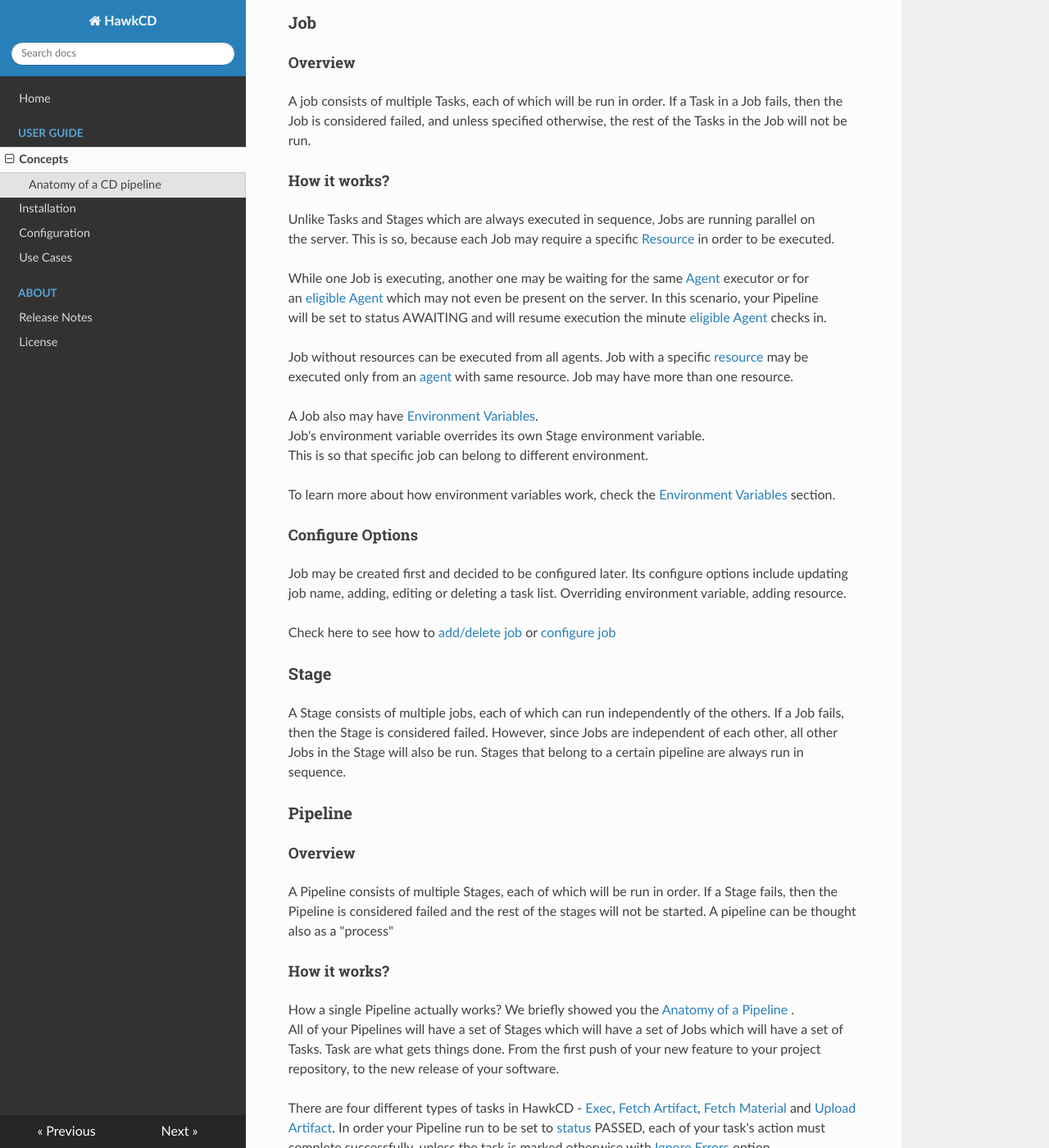
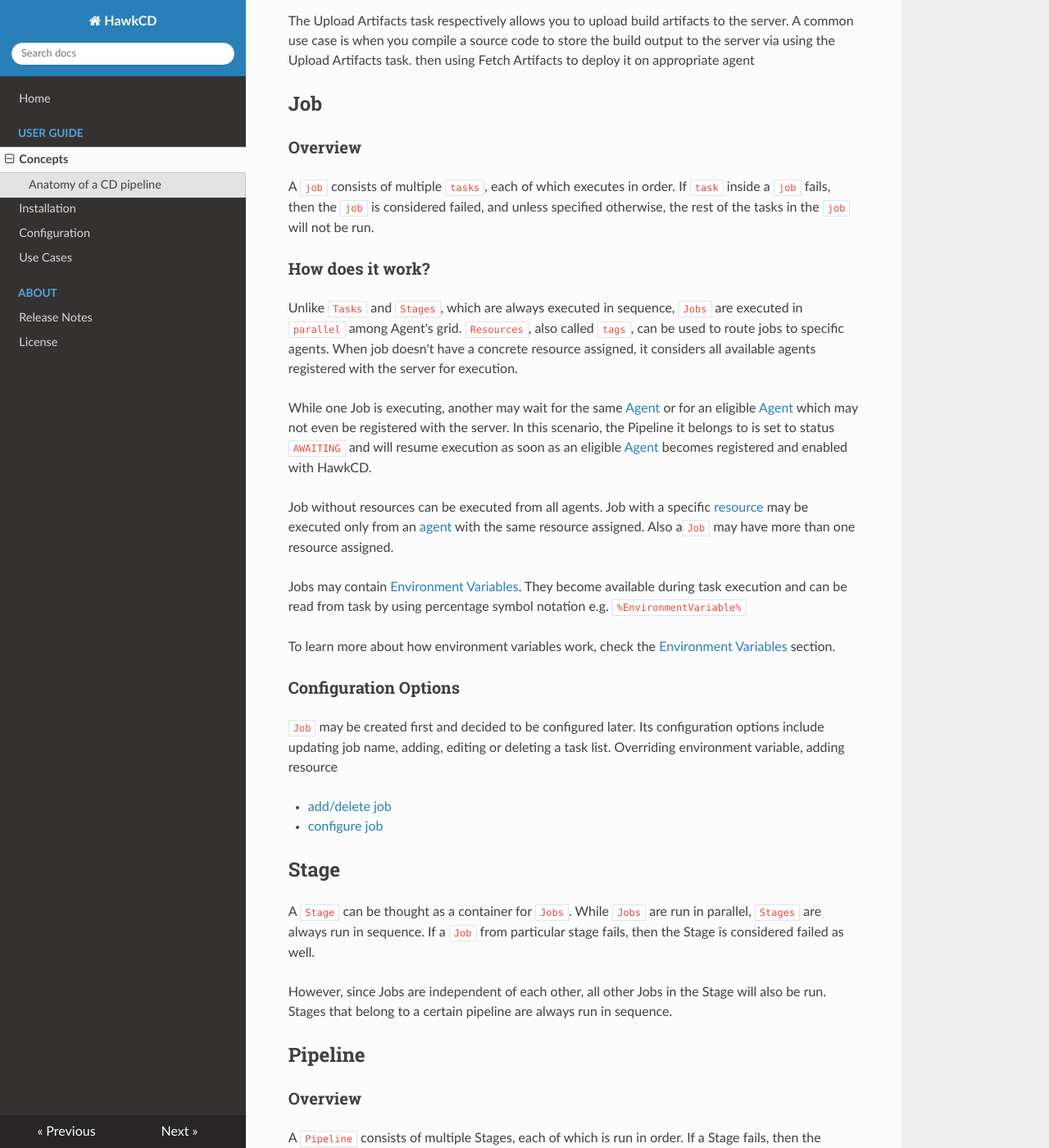
Before and after one commit to rndsolutions/docs.hawkcd.io, an MkDocs documentation site: the page built from docs/concepts/index.md, in a window 1280 px wide and 1400 px high, scrolled down 3706 px. Shown: the whole window at 82% size. Built offline with MkDocs 1.6.1, drawn with Linux system fonts in a browser that asks for light colours; nearby versions of some CDN libraries; old or Windows-style settings are respelled for this version of MkDocs; some of the changed text lies outside the part shown.

Commit message:
updated concept documentation

```diff
--- a/docs/concepts/index.md
+++ b/docs/concepts/index.md
@@ -1,3 +1,4 @@
+
 Continuous Delivery Overview
 ==============================
 Continuous Delivery (CD) approach to shipping software has been around for few years now, implemented in teams allows them to produce software in rapid cycles, ensuring that the software can be reliably released at any time. It aims at building, testing, and releasing software faster and more frequently. The approach helps reduce the cost, time, and risk of delivering changes by allowing for more incremental updates to applications in production. HawkCD helps teams to adopt CD practices in the SDLC (Software Development Lifecycle) by giving them the freedom to create CD Pipelines to model their release processes.
@@ -17,23 +18,20 @@ Server Objects & Concepts
 =========================
 The following section represents a deep dive into the HawkCD Server concepts, components and objects.
 
-Tasks
------
-
 A task is an action that is performed on a server/machine or inside container where HawkCD agent is installed. HawkCD offers 4 types of tasks
 
-Exec Task
+Exec
 --------------
 ### Overview
 
 The "Exec" task is the most universal type of tasks HawkCD offers. It allows you to do just anything you can think of on a given server where the task is executed on. You can run script, e.g. PowerShell, Shell, execute commands etc.
 
-### How it works?
+### How does it work?
 The exec task contains the following attributes: ``Command``, ``Arguments`` and ``Working Dir``.
 
-* ``Command`` - the command you want to run, usually for Linux -``/bin/bash``, for Windows ``cmd``
-* ``Arguments`` - the arguments you want to pass to the executable e.g. Linux - ``-c cp -r dir dir1`` , Windows ``/c echo %PAHT%``
-* ``Working Dir `` - the directory you want the process to be run in
+* ``Command`` - executable name to run, usually for Linux -``/bin/bash``, for Windows ``cmd``
+* ``Arguments`` - arguments to be passed to the executable e.g. Linux - ``-c cp -r dir dir1`` , Windows ``/c echo %PAHT%``
+* ``Working Dir `` - the directory, the process to be run in
 
 Example commands:
 
@@ -68,92 +66,96 @@ The ``Exec Task`` provides two configuration options:
  If the option ``Failed`` is chosen it will be run only in case the previous task is marked as ``Failed``.
  A task set to ``Any`` will always run, regardless of previous task status (``Passed`` | ``Failed``).
 
- ``Ignore Errors`` - Ignore errors, if there are any, and sets task status to ``Passed``.
+ ``Ignore Errors`` - Ignore errors, if there are any, sets task status to ``Passed``.
 
  <div class="admonition warning">
  <p class="admonition-title">WARNING</p>
  <p>
- Be aware that [Task](#task) marked with *FAILED* will run only if there is failed [Task](#task) in the same [Job](#job) pile.
+ Be aware that [Task](#task) marked with *FAILED* will run only in case the previous task exits with failed code.
  </p>
  </div>
 
+### Exec Tasks Scenarios
+
+* [Add ](/configuration/#add-delete-exec-task)
+* [Delete ](/configuration/#delete-exec-task)
+* [Configure](/configuration/#configure-exec-task)
 
 
+Fetch Material
+---------------
 
-The "Exec" task is the most universal type of tasks, it allows you to do just anything you can think of on a given server where the task is executed on. You can run script, e.g. PowerShell, Shell, execute commands etc.
->>>>>>> 2e2b3f6d8ebc535e0500de9c2b8b9a706e35ec97
+###Overview
+
+The ``Fetch Material`` task allows you to fetch already defined materials with the system. At the moment ``HawkCD`` supports only materials of type ``git`` meaning that you can define and fetch materials of type git only as input to your pipelines. Future versions it may support other types e.g. ``TFVC``, ``SVN`` etc. A common use case is when you need to build your source code but before doing it you need to fetch it on an agent first.
+
+### How does it work?
+
+### Configuration Options
 
 
- >See [here](/configuration/#add-delete-exec-task) how to add *Exec Task*,
- [Delete Exec Task](/configuration/#delete-exec-task) or [Configure Exec Task](/configuration/#configure-exec-task) to configure it.
+Fetch artifacts
+---------------
+
+### Overview
+The ``Fetch Artifacts`` task allows users to download artifacts from the server repository into a ``HawkCD`` agent sandbox.
+
+### How does it work?
+
+### Configuration options
 
 
-
-
-#### Fetch Material
-
-The Fetch Material task allows you to fetch already defined materials w/ the system. A common use case is when you need to build your source code but before doing it you need to fetch it on the agent, so you would arrange your job task like this:
-
-
-![Screenshot](../img/fetch_material_task.png)
-
-
-#### Fetch artifacts
-
-The Fetch Artifacts tasks allows users to carry on artifacts - build output, tests results to various stages
-
-#### Upload Artifacts
+Upload Artifacts
+-----------------
 
 The Upload Artifacts task respectively allows you to upload build artifacts to the server. A common use case is when you compile a source code to store the build output to the server via using the Upload Artifacts task. then using Fetch Artifacts to deploy it on appropriate agent
 
-### Job
+Job
+-----
 
-#### Overview
+### Overview
 
-A job consists of multiple Tasks, each of which will be run in order. If a Task in a Job fails, then the Job is considered failed, and unless specified otherwise, the rest of the Tasks in the Job will not be run.
+A ``job`` consists of multiple ``tasks``, each of which executes in order. If ``task`` inside a ``job`` fails, then the ``job`` is considered failed, and unless specified otherwise, the rest of the tasks in the ``job`` will not be run.
 
-#### How it works?
+### How does it work?
 
-Unlike Tasks and Stages which are always executed in sequence, Jobs are running parallel on<br /> the server.
-This is so, because each Job may require a specific [Resource](#resource) in order to be executed. <br /> <br />
-While one Job is executing, another one may be waiting for the same [Agent](#agent) executor or for <br />
-an [eligible Agent](#agent) which may not even be present on the server. In this scenario, your Pipeline <br />
-will be set to status AWAITING and will resume execution the minute [eligible Agent](#agent) checks in.
-<br /> <br />
-Job without resources can be executed from all agents.  Job with a specific
-[resource](#resource) may be executed only from an [agent](#agent) with same resource.
-Job may have more than one resource. <br />
+Unlike ``Tasks`` and ``Stages``, which are always executed in sequence, ``Jobs`` are executed in ``parallel`` among Agent's grid.
+``Resources``, also called ``tags``, can be used to route jobs to specific agents. When job doesn't have a concrete resource assigned, it considers all available agents registered with the server for execution.
 
-A Job also may have [Environment Variables](#environment-variables).<br />
-Job's environment variable overrides its own Stage environment variable. <br />
-This is so that specific job can belong to different environment. <br /> <br />
+While one Job is executing, another may wait for the same [Agent](#agent) or for an eligible [Agent](#agent) which may not even be registered with the server. In this scenario, the Pipeline it belongs to is set to status ``AWAITING`` and will resume execution as soon as an eligible [Agent](#agent) becomes registered and enabled with HawkCD.
+
+Job without resources can be executed from all agents. Job with a specific
+[resource](#resource) may be executed only from an [agent](#agent) with the same resource assigned. Also a``Job`` may have more than one resource assigned.
+
+Jobs may contain [Environment Variables](#environment-variables). They become available during task execution and can be read from task by using percentage symbol notation e.g. ``%EnvironmentVariable%``
+
 To learn more about  how environment variables work, check the [Environment Variables](#environment-variables) section.
 
+### Configuration Options
+``Job`` may be created first and decided to be configured later. Its configuration options include updating job name, adding, editing or deleting a task list.
+Overriding environment variable, adding resource
 
+* [add/delete job](/configuration/#add-delete-job)
+* [configure job](/configuration/#configure-job)
 
-#### Configure Options
-Job may be created first and decided to be configured later. Its configure options include updating job name, adding, editing or deleting a task list.
-Overriding environment variable, adding resource. <br /> <br />
-Check here to see how to [add/delete job](/configuration/#add-delete-job) or [configure job](/configuration/#configure-job)
+Stage
+-------
+A ``Stage`` can be thought as a container for ``Jobs``. While ``Jobs`` are run in parallel, ``Stages`` are always run in sequence. If a ``Job`` from particular stage fails, then the Stage is considered failed as well.
 
+However, since Jobs are independent of each other, all other Jobs in the Stage will also be run. Stages that belong to a certain pipeline are always run in sequence.
 
+Pipeline
+---------
 
+### Overview
+A ``Pipeline`` consists of multiple Stages, each of which is run in order. If a Stage fails, then the Pipeline is considered failed and the rest of the stages will not be run. The ``Pipeline`` server object allows crafting the entire application release process
 
-### Stage
+###How does it work?
 
-A Stage consists of multiple jobs, each of which can run independently of the others. If a Job fails, then the Stage is considered failed. However, since Jobs are independent of each other, all other Jobs in the Stage will also be run. Stages that belong to a certain pipeline are always run in sequence.
+We briefly showed you the <a href="#anatomy-of-a-cd-pipeline"> Anatomy of a Pipeline </a>.<br />
+All of your Pipelines will have a set of Stages which will have a set of Jobs which will have a set of Tasks. Task are what gets things done.
 
-### Pipeline
-
-#### Overview
-A Pipeline consists of multiple Stages, each of which will be run in order. If a Stage fails, then the Pipeline is considered failed and the rest of the stages will not be started. A pipeline can be thought also as a "process"
-
-#### How it works?
-
-How a single Pipeline actually works? We briefly showed you the <a href="#anatomy-of-a-cd-pipeline"> Anatomy of a Pipeline </a>.<br />
-All of your Pipelines will have a set of Stages  which will have a set of Jobs which will have a set of Tasks. Task are what gets things done.
-From the first push of your new feature to your project repository, to the new release of your software. <br /> <br />
-There are four different types of tasks in HawkCD - <a href="#">Exec</a>,<a href="#"> Fetch Artifact</a>, <a href="#">Fetch Material</a> and <a href="#">Upload Artifact</a>. In order your Pipeline run to be set to
+There are four different types of tasks in ``HawkCD`` - <a href="#">Exec</a>,<a href="#"> Fetch Artifact</a>, <a href="#">Fetch Material</a> and <a href="#">Upload Artifact</a>. In order your Pipeline run to be set to
 <a href="#statuses">status </a> PASSED, each of your task's action must complete successfully, unless the task is marked otherwise with <a href="#"> Ignore Errors</a> option. <br />
 
 If all tasks in a certain Job complete successfully, the Job will be set to PASSED, all jobs must be with status PASSED for a Stage to pass. All Stages must pass for your Pipeline
@@ -167,7 +169,7 @@ The Pipeline will be set to FAILED.
 </p>
 </div>
 
-#### Configure Options
+### Configuration Options
 In HawkCD you can manage your Pipeline very easily.<br /><br />
 You can <a href="/configuration/#configure-pipeline">update pipeline name</a> or select <a href="#automatic-pipeline-scheduling"> Automatic pipeline scheduling</a>. You can <a href="#"> add Stage </a>, <a href="#"> add Job </a> or <a href="#">
 add Task </a> to already created Pipeline. Delete each one of them is also pretty straightforward, with just one click. Each Pipeline, Stage, Job or Task can be configured in details.<br /> <br />
@@ -186,19 +188,22 @@ Here is a list of options you can do. <br />
 
 <br />
 
-### Pipeline Groups
+Pipeline Groups
+---------------
 
 #### Overview
 #### How it works?
-#### Configure
+#### Configuration Options
 
-### Materials
+Materials
+---------
 
 #### Overview
 #### How it works?
-#### Configure
+#### Configuration Options
 
-### Resource
+Resource | Tags
+---------------
 
 Resources are used to route jobs to agents. A common use case is when you have multiple agents installed on various server environments and you want to specify a certain job to be executed on concrete agent. Imagine you have a build server and application server,  of course you don't want when you kick off a "Build Stage" -> "Build job" to be routed to the Application Server, so applying a resource to the job, as well as to the agent would allow HawkCD to correctly assign jobs only to the matching agents
 
@@ -212,45 +217,59 @@ The resources assigned to an agent and job must match 100% to get jobs routed co
 
 ![Screenshot](../img/assign_resource_to_agent.png)
 
-### Environment Variables
+Environment Variables
+---------------------
 
-### Automatic Pipeline Scheduling
+###Overview
 
-### Agent
+###How does it work?
 
-HawkCD Agents are the workers that execute the Jobs/Tasks. All Tasks configured in the system run on HawkCD Agents. A common workflow is:  The HawkCD Server check for changes in Materials and when a change is detected and a Pipeline gets triggered, the corresponding Jobs are assigned to the Agents, for them to execute the Tasks.
+Agent
+------
 
-Agents pick up Jobs which are assigned to them, execute the Tasks in the Job and report the status of the Job to the Server. Then, the Server collects all the information from the different Jobs and then decides on the status of the Stage.
+### Overview
 
-Agents and Jobs can be enhanced with "Resources". Resources are free-form tags, that help HawkCD to decides which Agents are capable of receiving specific Jobs. The resources can be thought of as the Agent broadcasting its capabilities. Resources are defined by administrators and can mean anything the administrators want them to mean.
+``HawkCD`` Agents are the workers that execute ``Jobs/Tasks``. All Tasks configured in the system run on ``HawkCD`` Agents. A common workflow is: The ``HawkCD`` Server checks for changes in Materials and when a change is detected a Pipeline gets triggered, the corresponding Jobs are assigned to eligible Agents and all tasks of theirs are executed.
+
+###How does it work?
+In the agent ``install dir`` a folder called ``Pipelines``, referred also as agent ``sandbox`` is created to store data for each pipeline. If we execute jobs from two pipelines on a specific agent we would have the following directory structure  ``InstallDir/Pipelines/Pipeline1`` and ``InstallDir/Pipelines/Pipeline2``
+
+When an agent registers for first time with the server it is ``disabled`` meaning that, the server knows about it but unless it's enabled explicitly by the server Admin, jobs will be not be distributed to it
 
 
-### Security
+#### Agent Statuses
 
-The server has the notion for scope and permission types. A scope represents a certain level from the server where specific rights can be applied. On the other hand, permission types define the rights - what a user can do from a specific scope. Combining both concepts (scope & permission types) provides a flexible authorization model.
-> Permission Scopes
-
-* Server - global server scope
-* Pipeline group - pipeline group level
-* Pipeline - pipeline level scope
-
-> Permission Types
-
-* Viewer  - a user can only view a given resource and its child resources
-* Operator - a user can view and operate (run, re-run, pause, stop, etc.) a given resource (e.g. Pipeline & Stage) and its child resources
-* Admin
-
->Groups
-
-A group is a set of claims (scope + permissions) that are grouped together. A group would ease the authorization management across groups of people. E.g. if we have 3 teams dev, qa & ops, rather than assigning permissions individually to each team member, we would create a group and add scope and permissions to it, then add the members to the group, so that they inherit all of the group’s permissions.
-
-> Permission Inheritance
-
-If a user is assigned a pipeline group scope and an admin permission type that would mean that all resources that are children of the current pipeline group (scope) e.g. one or more pipelines, will obey the permission assigned to their parent - pipeline group.
+* Idle - ready to accept jobs
+* Running - executing job
+* Disconnected - used to be connected but no longer available with the server
 
 
-> Overriding Permissions
+Security
+--------
+### Overview
+The server has the notion for ``scope`` and ``permission type``. ``Scope`` represents a certain level from the server where specific rights can be applied. On the other hand, ``permission types`` define rights - what a user can do in concrete ``scope``. Combining both concepts (``scope`` & ``permission type``) provides a flexible authorization model.
 
+#### Permission Scopes
+
+* ``Server`` - global server scope
+* ``Pipeline group`` - pipeline group level
+* ``Pipeline`` - pipeline level scope
+
+#### Permission Types
+
+* ``Viewer``  - a user can only view a given resource and its child resources
+* ``Operator`` - a user can view and operate (run, re-run, pause, stop, etc.) a given resource (e.g. Pipeline & Stage) and its child resources
+* ``Admin``
+
+####Groups
+
+A ``group`` is a set of claims (scope + permissions) that are grouped together. A ``group`` would ease the authorization management across groups of people. E.g. if we have 3 teams - dev, qa & ops, rather than assigning permissions individually to each team member, we would create a group and add scope and permissions to it, then add the members to the group, so that they inherit all of the ``group’s`` permissions.
+
+#### Permission Inheritance
+
+If a user is assigned a ``pipeline group`` scope and an ``admin permission`` type that would mean that all resources that are children of the current ``pipeline group`` (scope) e.g. one or more pipelines, will obey the permission assigned to their parent - pipeline group.
+
+#### Overriding Permissions
 
 This is the case when we want to give a user permissions at a given scope e.g. "pipeline group", however we need to either restrict or broaden the rights to one or more child resources, e.g. Pipelines.
 Given is a Pipeline group named "Dev pipelines" and we want to have one of our teams to have view rights for the group. Combining the Pipeline Group scope and the view permission type would allow anyone of the team to see all pipelines. However, if we want the Development Lead of the team to be able to administer one or more pipelines from the group, but not all of them, we would assign in addition to its view rights inherited from the pipeline group scope, a pipeline scope with admin permission for a concrete pipelines that he needs administration rights for. In fact we'll override the inherited rights he received as part of the Pipeline group scope.
```
